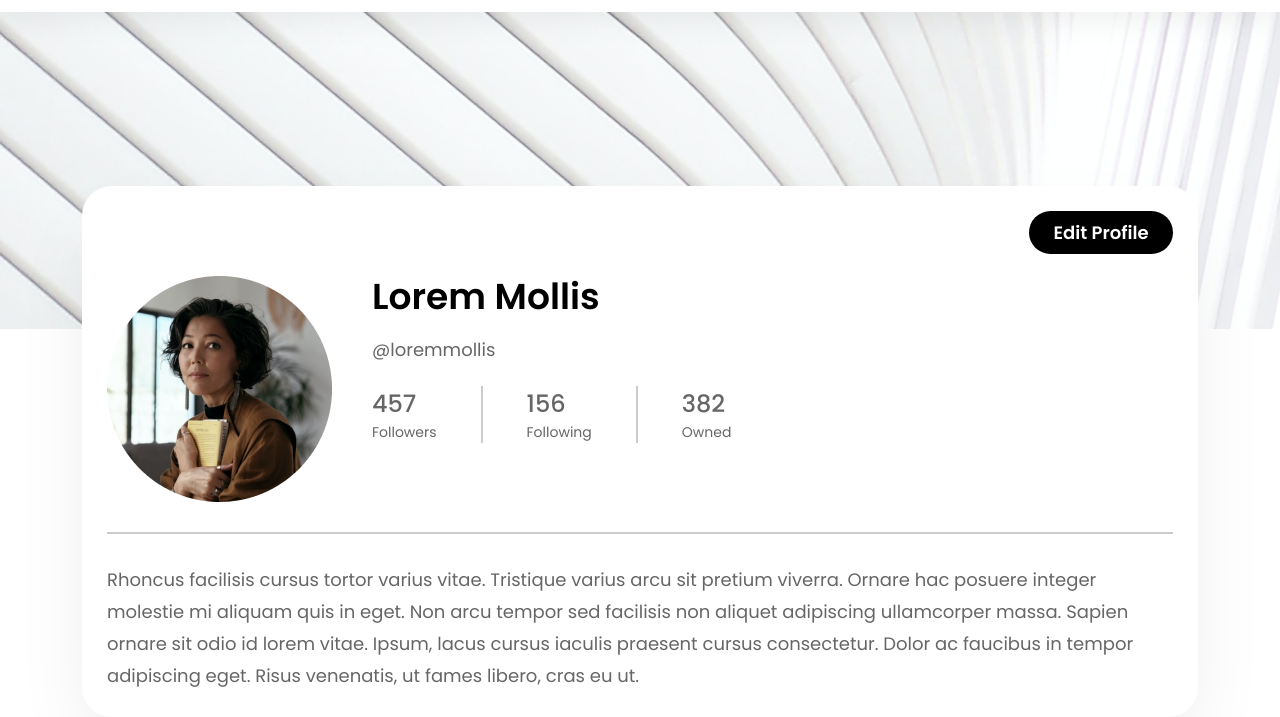
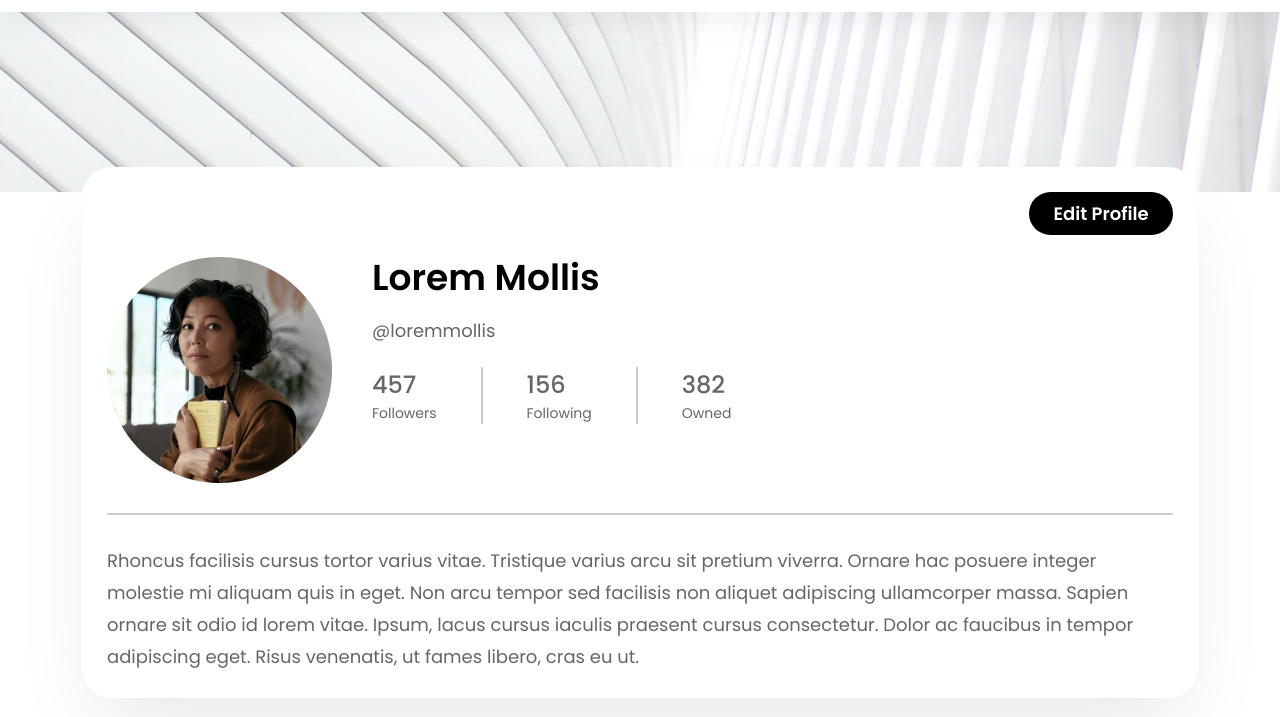
Before and after one commit to vikas-jakhar/Wallet, a plain HTML site: page index.html in a window 1280 px wide. Shown: the part 83-800 px from the top of the page. Drawn offline with Linux system fonts and the light colour scheme.

Commit message:
background image update

```diff
--- a/assets/css/style.css
+++ b/assets/css/style.css
@@ -35,9 +35,10 @@
 .header-1 {
     background-image: url(../image/background-img.png);
     background-repeat: no-repeat;
+    background-size: contain;
     min-height: 100vh;
+    width: 100%;
     display: flex;
-    align-items: end;
 }
 
 .shadow {
```
